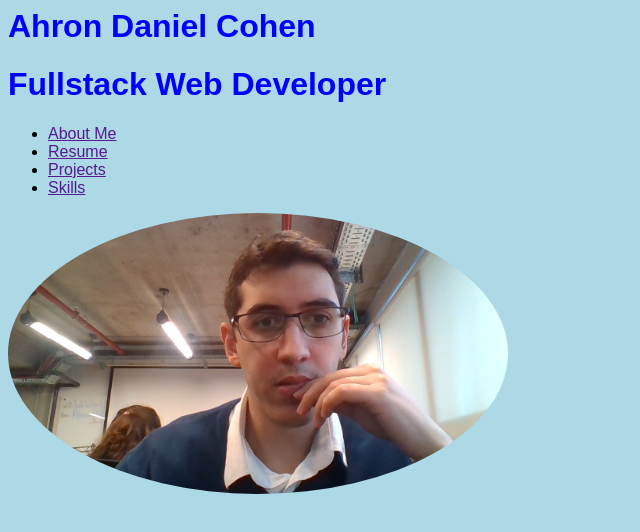
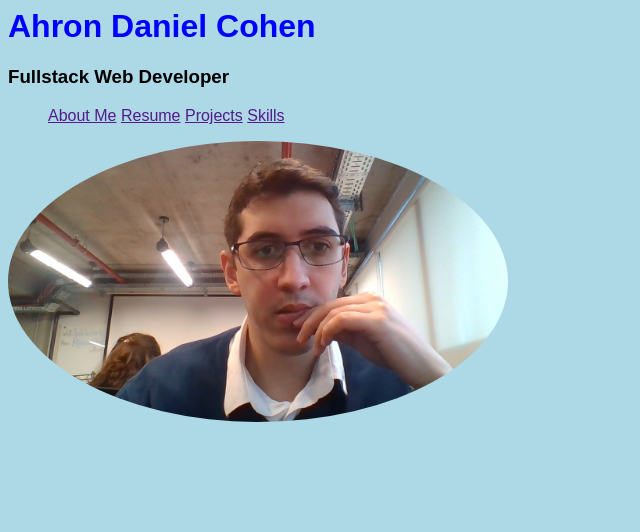
Before and after one commit to ahron86/portfolio, a plain HTML site: page index.html in a window 1280 px wide. Shown: the whole page, without its empty margins (0-640 px from the left). Drawn offline with Linux system fonts and the light colour scheme.

Commit message:
added css nav bar horizontal

```diff
--- a/index.html
+++ b/index.html
@@ -11,9 +11,9 @@
 <body>
     <div id="header name">
         <header>
-            <h1>Ahron Daniel Cohen</h1>
+            <h1 class="name">Ahron Daniel Cohen</h1>
             <span id="Description">
-                <h1>Fullstack Web Developer</h1>
+                <h3>Fullstack Web Developer</h3>
             </span>
         </header>
     </div>
--- a/style.css
+++ b/style.css
@@ -1,12 +1,21 @@
-h1 {
-    color: blue;
-  }
-
 body {
     font-family: arial;
     background-color: lightblue;
 }
 
+h1 {
+    color: #0000ff;
+}
+
+span>h3 {
+    font-size: 10 px;
+}
+
+#navagation li {
+    display: inline;
+    margin: 0 px 30 px;
+}
+
 img {
     border-radius: 50%;
 }
```
